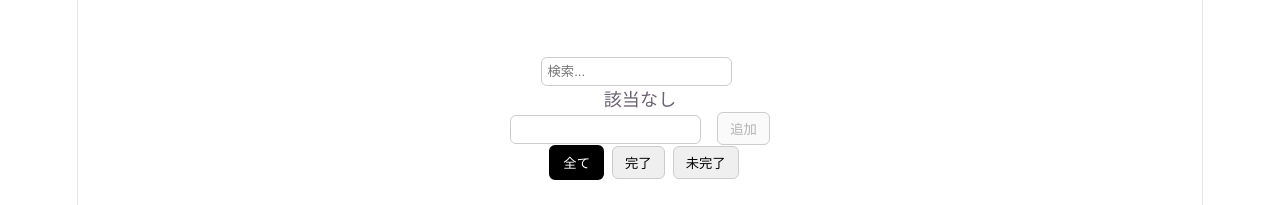
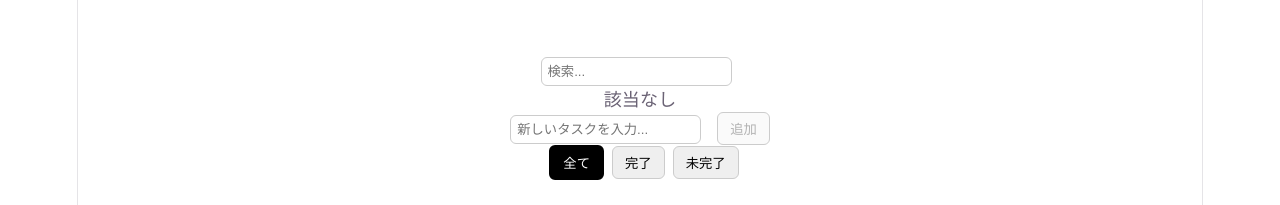
Before and after one commit to bokuchin0126-coder/todo-list-react-ts, a React (Vite) app: page / in a window 1280 px wide. Shown: the top 205 px of the page. Built offline with nearby package versions, Linux system fonts and the light colour scheme.

Commit message:
refactor: extract filter/search logic and rename event handlers

```diff
--- a/src/App.tsx
+++ b/src/App.tsx
@@ -11,7 +11,7 @@ const [todos, setTodos] = useState<Todo[]>(() => {
   const saved = localStorage.getItem("todos")
   return saved ? JSON.parse(saved) : []
 })
-const [text, setText] = useState("")
+const [inputText, setInputText] = useState("")
 const [searchText, setSearchText] = useState("")
 const [filter, setFilter] = useState<Filter>(() => {
   const saved = localStorage.getItem("filter")
@@ -27,38 +27,44 @@ useEffect(() => {
 }, [filter])
 
 
-const addTodo = () => {
-  if (text.trim() === "") return
+const handleAddTodo = () => {
+  if (inputText.trim() === "") return
 
-  setTodos([...todos, { id: Date.now(), text: text, status: "active", isEditing: false }])
-  setText("")
+  setTodos([...todos, { id: Date.now(), text: inputText, status: "active", isEditing: false }])
+  setInputText("")
 }
 
-const deleteTodo = (id: number) => {
+const handleDeleteTodo = (id: number) => {
   setTodos(prev => prev.filter(todo => todo.id !== id))
 }
 
-const toggleTodo = (id: number) => {
+const handleToggleTodo = (id: number) => {
   setTodos(prev => prev.map(todo =>
     todo.id === id ? {...todo, status: todo.status === "active" ? "completed" : "active"} : todo
   ))
 }
 
-const filteredTodos = todos.filter(todo => {
-  if (filter !== "all" && todo.status !== filter) return false
+function filterByStatus(todos: Todo[], filter: Filter) {
+  if (filter === "all") return todos
+  return todos.filter(todo => todo.status === filter)
+}
 
-  if (!todo.text.includes(searchText)) return false
+function filterBySearch(todos: Todo[], searchText: string) {
+  return todos.filter(todo => todo.text.includes(searchText))
+}
 
-  return true
-})
+const filteredTodos = filterBySearch(
+  filterByStatus(todos, filter),
+  searchText
+)
 
-const toggleEdit = (id: number) => {
+const handleToggleEdit = (id: number) => {
   setTodos(prev => prev.map(todo =>
     todo.id === id ? {...todo, isEditing: !todo.isEditing} : todo
   ))
 }
 
-const updateTodo = (id: number, newText: string) => {
+const handleUpdateTodo = (id: number, newText: string) => {
   setTodos(prev => prev.map(todo =>
     todo.id === id ? {...todo, text: newText } : todo
   ))
@@ -77,15 +83,16 @@ return (
       <p>{filteredTodos.length === 0 ? "該当なし" : filteredTodos.length + "/" + todos.length + "件"}</p>
 
       <input
-        value={text}
-        onChange={(e) => setText(e.target.value)}
+        value={inputText}
+        onChange={(e) => setInputText(e.target.value)}
         onKeyDown={(e: React.KeyboardEvent<HTMLInputElement>) => {
           if (e.key === "Enter") {
-            addTodo()
+            handleAddTodo()
           }
         }}
+        placeholder="新しいタスクを入力..."
       />
-      <button onClick={addTodo} disabled={text.trim() === ""}>
+      <button onClick={handleAddTodo} disabled={inputText.trim() === ""}>
         追加
       </button>
 
@@ -112,10 +119,10 @@ return (
           key={todo.id}
           todo={todo}
           searchText={searchText}
-          onDelete={deleteTodo}
-          onToggle={toggleTodo}
-          onToggleEdit={toggleEdit}
-          onUpdate={updateTodo}
+          onDelete={handleDeleteTodo}
+          onToggle={handleToggleTodo}
+          onToggleEdit={handleToggleEdit}
+          onUpdate={handleUpdateTodo}
         />
       ))}
     </div>
```
